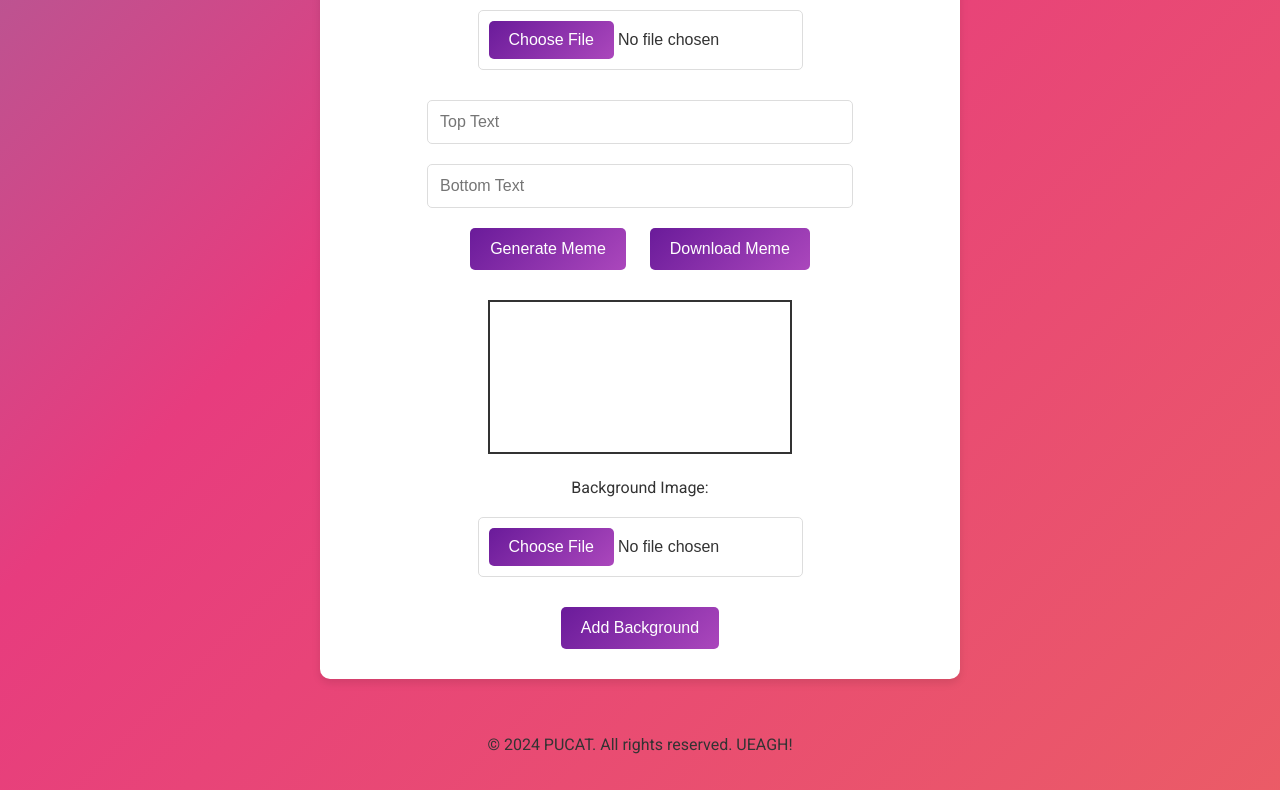
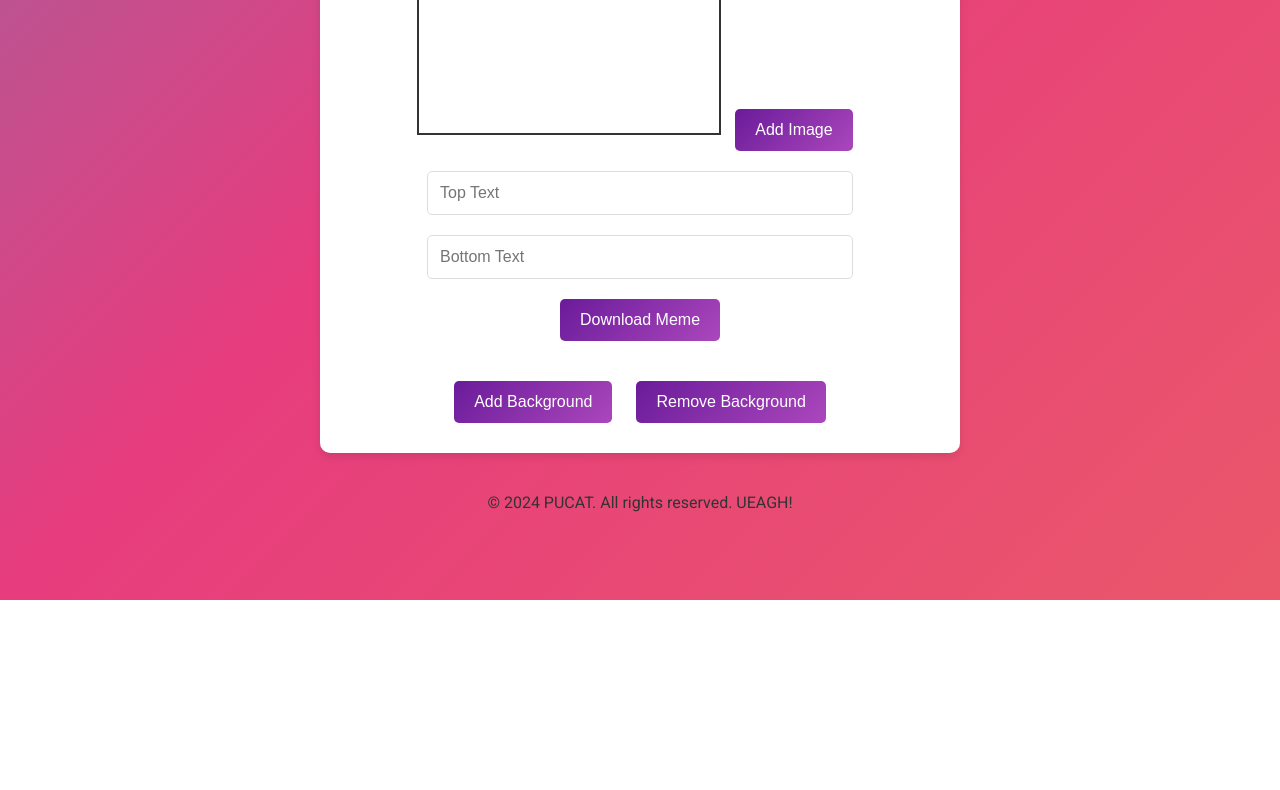
Before and after one commit to Pucat-meme/pukememe, a plain HTML site: page index.html in a window 1280 px wide. Shown: the part 200-990 px from the top of the page. After the commit the page ends 800 px from the top, so only its background shows below. Drawn offline with Linux system fonts and the light colour scheme.

Commit message:
Update index.html

```diff
--- a/index.html
+++ b/index.html
@@ -3,40 +3,40 @@
 <head>
     <meta charset="UTF-8">
     <meta name="viewport" content="width=device-width, initial-scale=1.0">
-    <title>Pucat Meme Maker</title>
+    <title>Pucat Make a Meme</title>
+    <link href="https://fonts.googleapis.com/css2?family=Roboto&family=Pacifico&display=swap" rel="stylesheet">
     <link rel="stylesheet" href="styles.css">
-    <link rel="preconnect" href="https://fonts.googleapis.com">
-    <link rel="preconnect" href="https://fonts.gstatic.com" crossorigin>
-    <link href="https://fonts.googleapis.com/css2?family=Pacifico&family=Roboto:wght@400;700&display=swap" rel="stylesheet">
 </head>
 <body>
     <div class="container">
-        <header>
-            <h1>Pucat Meme Maker</h1>
-        </header>
+        <h1>Pucat Make a Meme</h1>
 
-        <main>
+        <main role="main">
             <div class="meme-maker">
-                <input type="file" id="imageUpload" accept="image/*" />
-                <input type="text" id="topText" placeholder="Top Text" />
-                <input type="text" id="bottomText" placeholder="Bottom Text" />
-                <button id="generateMeme">Generate Meme</button>
-                <button id="downloadMeme">Download Meme</button>
                 <canvas id="memeCanvas"></canvas>
 
+                <input type="file" id="imageUpload" accept="image/*" style="display: none;">
+                <button id="imageButton" class="btn">Add Image</button>
+
+                <input type="text" id="topText" placeholder="Top Text">
+                <input type="text" id="bottomText" placeholder="Bottom Text">
+
+                <button id="downloadMeme" class="btn">Download Meme</button>
+
                 <div class="background-controls">
-                    <label for="background-image">Background Image:</label>
-                    <input type="file" id="background-image" accept="image/*" />
-                    <button id="addBackground">Add Background</button>
+                    <input type="file" id="background-image" accept="image/*" style="display: none;">
+                    <button id="addBackground" class="btn">Add Background</button>
+                    <button id="removeBackground" class="btn">Remove Background</button>
                 </div>
-            </div>
+
         </main>
 
         <footer>
-            <p>© 2024 PUCAT. All rights reserved. UEAGH!</p>
+            © 2024 PUCAT. All rights reserved. UEAGH!
         </footer>
     </div>
 
     <script src="meme-maker.js"></script>
+    <script src="script.js"></script>
 </body>
 </html>
```
